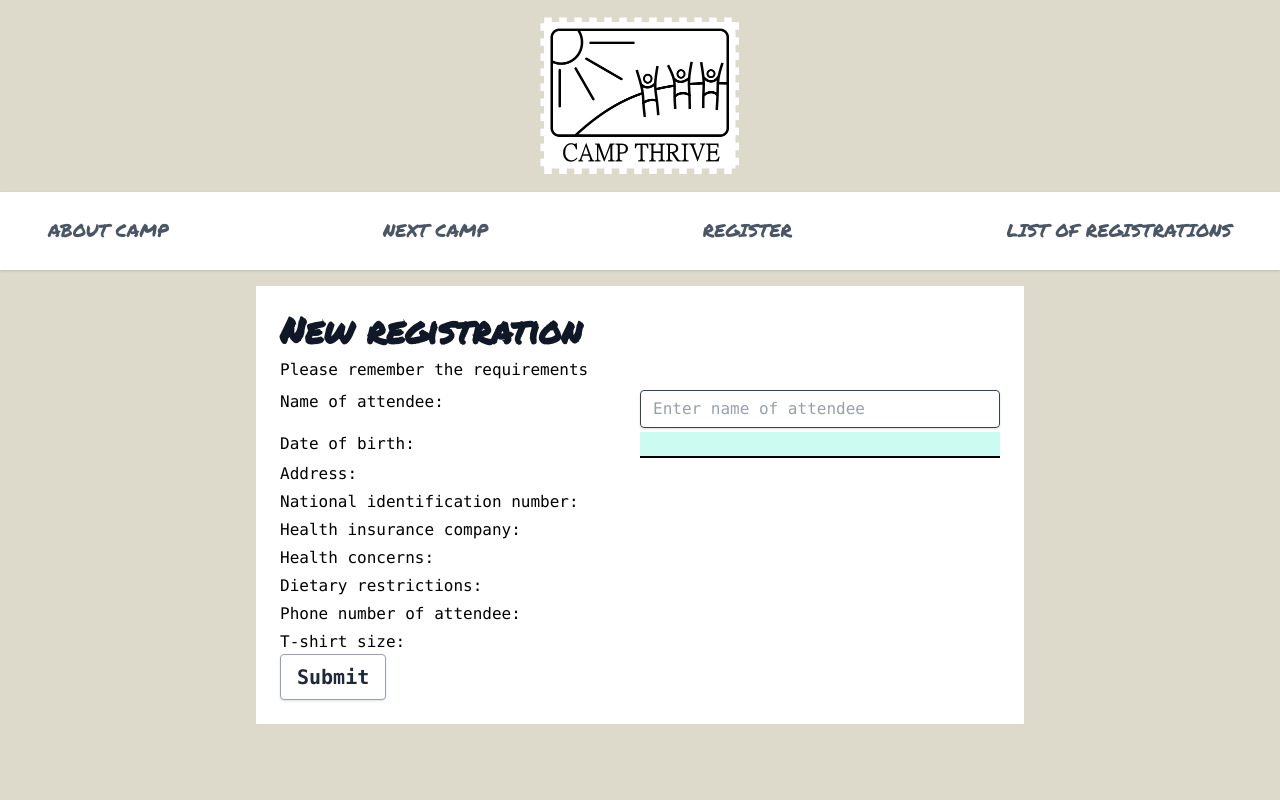
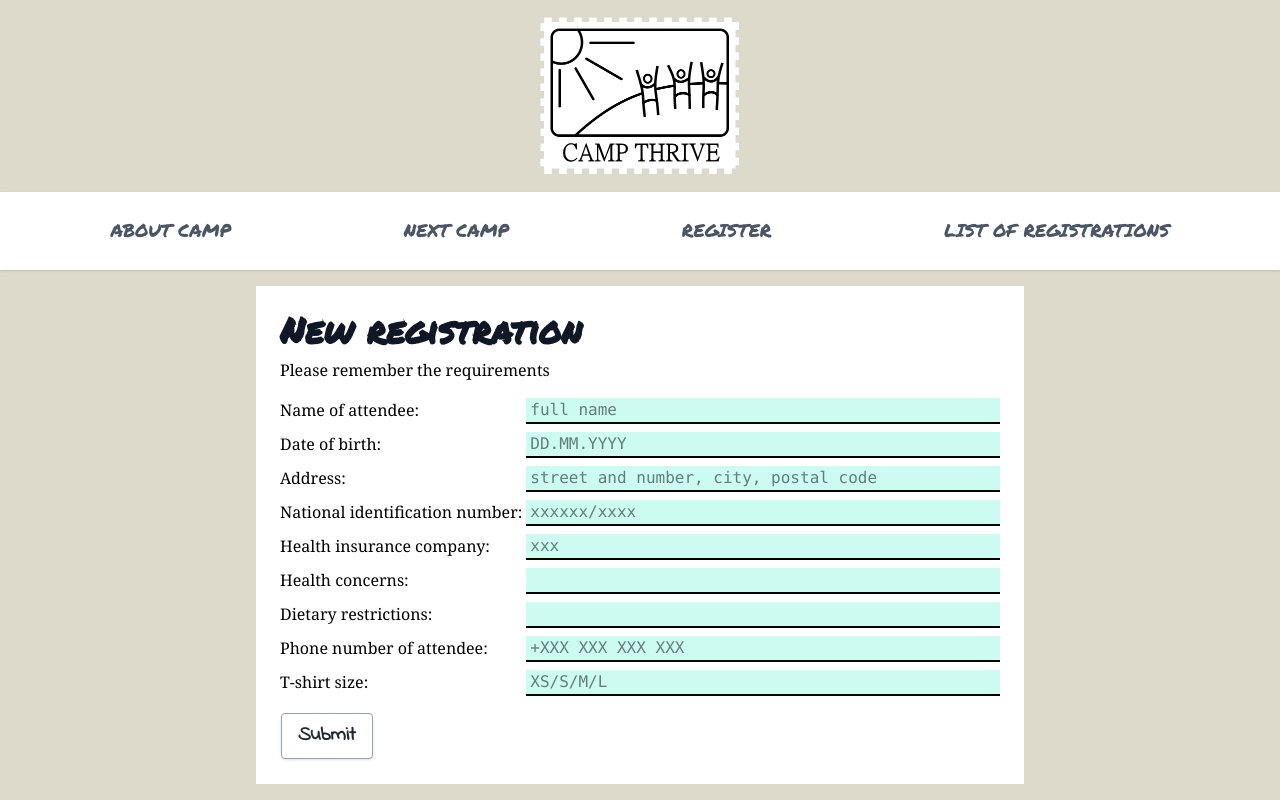
Before and after one commit to jiri-muller-dev/camp, a Next.js app: page /registration in a window 1280 px wide. Built offline with nearby package versions, Linux system fonts and the light colour scheme; no server answers.

Commit message:
Server form action added

```diff
--- a/src/app/components/Navigation.tsx
+++ b/src/app/components/Navigation.tsx
@@ -5,7 +5,7 @@ const Navigation: React.FC<{
 }> = ({ children }) => {
   return (
     <nav className="bg-white shadow dark:bg-gray-800">
-      <div className="container flex max-md:flex-col max-md:gap-6 whitespace-nowrap items-center justify-between p-6 mx-auto max-w-screen-xl text-gray-600 capitalize dark:text-gray-300">
+      <div className="container flex max-md:flex-col max-md:gap-6 whitespace-nowrap items-center justify-around p-6 mx-auto max-w-screen-xl text-gray-600 capitalize dark:text-gray-300">
         {children}
       </div>
     </nav>
--- a/src/app/globals.css
+++ b/src/app/globals.css
@@ -46,6 +46,12 @@
   li {
     @apply list-disc list-inside;
   }
+  input[type="text"] {
+    @apply bg-teal-100 focus:bg-green-100 border-b-2 border-black px-1 font-mono;
+  }
+  label {
+    @apply pr-1 mt-2 sm:mt-0;
+  }
 }
 
 @layer components {
@@ -53,7 +59,7 @@
     @apply uppercase font-marker text-lg border-b-2 border-transparent hover:text-gray-800 dark:hover:text-gray-200 hover:border-[#cbcfdd] mx-1.5 sm:mx-6;
   }
   .btn {
-    @apply bg-white hover:bg-gray-100 text-gray-800 text-xl font-semibold py-2 px-4 border border-gray-400 rounded shadow transition duration-300 cursor-pointer;
+    @apply bg-white hover:bg-gray-100 text-gray-800 text-xl font-semibold py-2 px-4 border hover:border-2 m-[1px] hover:m-0 border-gray-400 rounded shadow transition duration-300 cursor-pointer;
   }
   .mainimage {
     background-color: cyan;
--- a/src/app/registration/page.tsx
+++ b/src/app/registration/page.tsx
@@ -1,77 +1,71 @@
 "use client";
 
 import React from "react";
-import { db } from "../firebase";
-import { collection, addDoc } from "firebase/firestore";
+import sendRegistration from "./validation";
 
 const Registration: React.FC = () => {
+  const [formState, formAction, isPending] = React.useActionState(
+    sendRegistration,
+    null
+  );
   const [regName, setRegName] = React.useState<string>("");
-  const [error, setError] = React.useState<string | null>(null);
-  const [success, setSuccess] = React.useState<boolean>(false);
-
-  const handleSubmit = async (e: React.FormEvent) => {
-    e.preventDefault();
-    setError(null);
-    setSuccess(false);
-
-    const documentData = {
-      name: regName,
-    };
-
-    try {
-      await addDoc(collection(db, "attendees"), documentData);
-      setSuccess(true);
-      setRegName("");
-    } catch (err) {
-      setError((err as Error).message);
-    }
-  };
 
   return (
     <main className="flex flex-col items-center">
-      <div className="font-mono p-6 mt-4 max-w-screen-md w-full bg-white">
+      <div className="font-serif p-6 mt-4 max-w-screen-md w-full bg-white">
         <h2>New registration</h2>
-        <p className="my-2 text-base">Please remember the requirements</p>
-        <form onSubmit={handleSubmit}>
-          <div className="grid sm:grid-cols-2 gap-y-1">
+        <p className="my-2 text-base text-left">
+          Please remember the requirements
+        </p>
+        <form action={formAction}>
+          <div className="grid sm:grid-cols-[max-content_1fr] gap-y-1 my-4 sm:gap-y-2">
             <label>Name of attendee:</label>
             <input
               type="text"
               name="fullname"
               id="input_name"
-              placeholder="Enter name of attendee"
-              className="shadow appearance-none border rounded w-full py-2 px-3 text-gray-700 leading-tight focus:outline-none focus:shadow-outline"
+              placeholder="full name"
               value={regName}
               onChange={(e) => setRegName(e.target.value)}
             />
             <label>Date of birth:</label>
+            <input type="text" name="dateofbirth" placeholder="DD.MM.YYYY" />
+            <label>Address:</label>
             <input
               type="text"
-              className="bg-teal-100 focus:bg-green-100 border-b-2 border-black px-1"
+              name="address"
+              placeholder="street and number, city, postal code"
             />
-            <label>Address:</label>
-            <input type="text" />
             <label>National identification number:</label>
-            <input type="text" />
+            <input type="text" name="nin" placeholder="xxxxxx/xxxx" />
             <label>Health insurance company:</label>
-            <input type="text" />
+            <input type="text" name="insurance" placeholder="xxx" />
             <label>Health concerns:</label>
-            <input type="text" />
+            <input type="text" name="healthnotes" />
             <label>Dietary restrictions:</label>
-            <input type="text" />
+            <input type="text" name="dietnotes" />
             <label>Phone number of attendee:</label>
-            <input type="text" />
+            <input
+              type="text"
+              name="phonenumber"
+              placeholder="+XXX XXX XXX XXX"
+            />
             <label>T-shirt size:</label>
-            <input type="text" />
+            <input type="text" name="tshirtsize" placeholder="XS/S/M/L" />
           </div>
-          <button type="submit" value="Submit" className="btn">
+          <button type="submit" value="Submit" className="btn font-sans">
             Submit
           </button>
+          {formState?.success && (
+            <div className="mx-2">
+              --&gt; {formState.message} for{" "}
+              {formState.values.fullname as String}
+            </div>
+          )}
+          {formState?.success === false && (
+            <div className="mx-2">--&gt; {formState.message}</div>
+          )}
         </form>
-        {error && <div style={{ color: "red" }}>Error: {error}</div>}
-        {success && (
-          <div style={{ color: "green" }}>Registration successful!</div>
-        )}
       </div>
     </main>
   );
--- /dev/null
+++ b/src/app/registration/validation.tsx
@@ -0,0 +1,45 @@
+"use server";
+
+import { db } from "../firebase";
+import {
+  collection,
+  addDoc,
+  DocumentData,
+  serverTimestamp,
+} from "firebase/firestore";
+
+export default async function sendRegistration(_: unknown, formData: FormData) {
+  const formValues = {
+    fullname: formData.get("fullname"),
+    dateofbirth: formData.get("dateofbirth"),
+    address: formData.get("address"),
+    nin: formData.get("nin"),
+    insurance: formData.get("insurance"),
+    healthnotes: formData.get("healthnotes"),
+    dietnotes: formData.get("dietnotes"),
+    phonenumber: formData.get("phonenumber"),
+    tshirtsize: formData.get("tshirtsize"),
+  };
+
+  console.log(formData);
+  console.log(formValues);
+
+  try {
+    const docRef = await addDoc(collection(db, "attendees"), {
+      ...formValues,
+      timestamp: serverTimestamp(),
+    });
+    console.log("Document written with ID: ", docRef.id);
+    return {
+      success: true,
+      message: "Successful registration",
+      values: formValues,
+    };
+  } catch (err) {
+    return {
+      success: false,
+      message: "Registration failed (" + String((err as Error).message) + ")",
+      values: formValues,
+    };
+  }
+}
```
